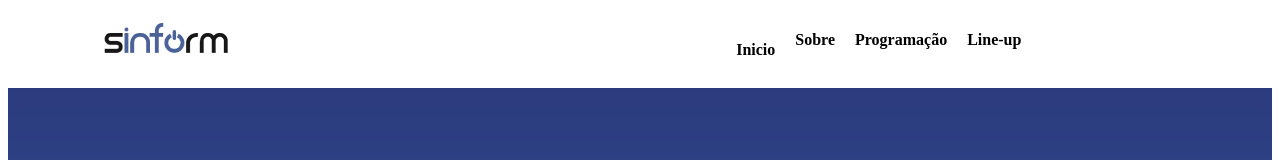
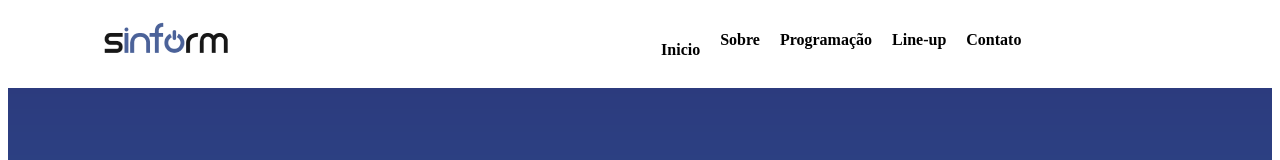
Before and after one commit to igorroc/sinform, a React (Vite) app: page / in a window 1280 px wide. Shown: the top 160 px of the page. Built offline with nearby package versions, Linux system fonts and the light colour scheme; the HTML template or start-up script is replaced by a standard one.

Commit message:
[add]: Link to footer

```diff
--- a/src/components/Footer.jsx
+++ b/src/components/Footer.jsx
@@ -49,7 +49,7 @@ const DivFooter = styled("footer", {
 
 export default function Footer() {
 	return (
-		<DivFooter>
+		<DivFooter id="Contato">
 			<a href="./">
 				<img src={Logo} alt="Logo do Sinform" />
 			</a>
--- a/src/components/Header.jsx
+++ b/src/components/Header.jsx
@@ -229,6 +229,7 @@ function Header() {
 							<a href="./#Sobre">Sobre</a>
 							<a href="./#Programacao">Programação</a>
 							<a href="./#LineUp">Line-up</a>
+							<a href="./#Contato">Contato</a>
 							<Botao href="./inscricao">Quero participar!</Botao>
 						</LinkList>
 					</HeaderContent>
```
